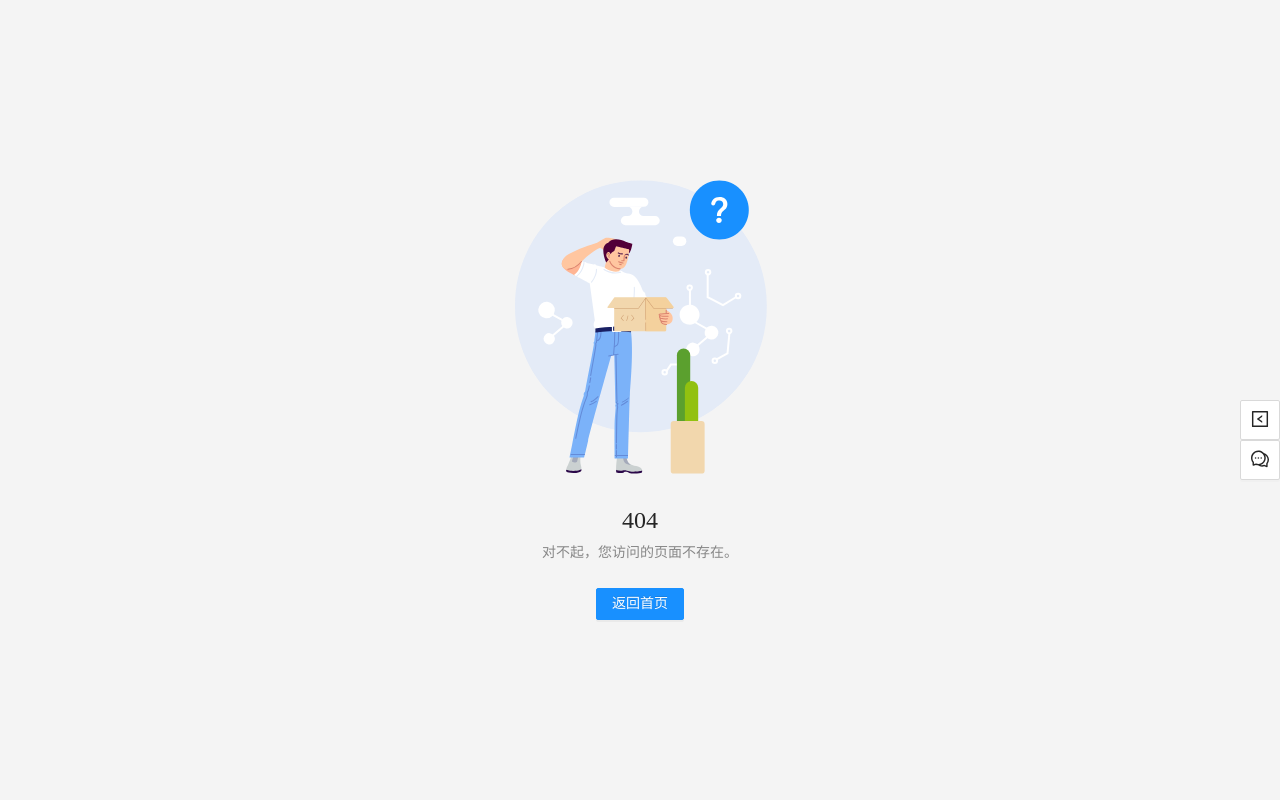
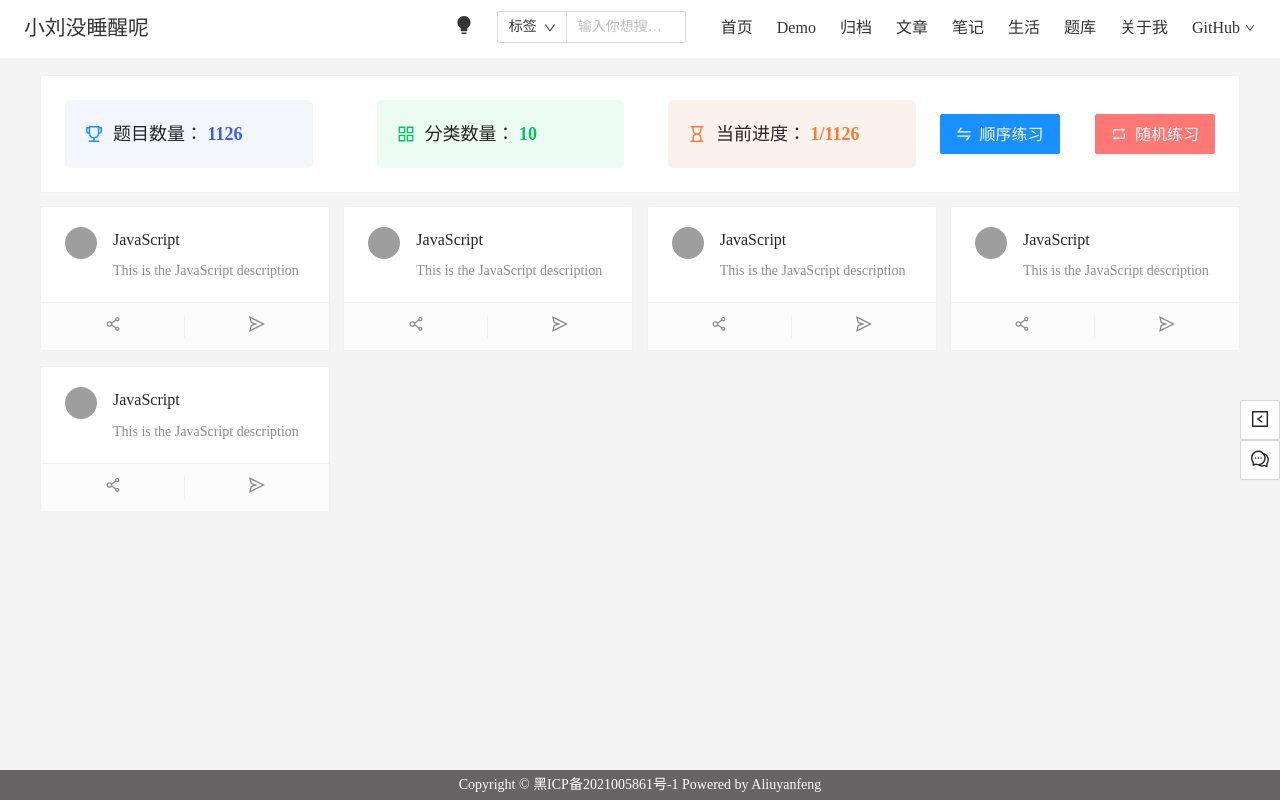
Before and after one commit to Aliuyanfeng/vue3-blogs, a Vue app: page /#/questionBank in a window 1280 px wide. Before the commit this address led to /#/exam. Built offline with nearby package versions, Linux system fonts and the light colour scheme; sample sign-in values are in the browser's storage; grey boxes are pictures that could not be loaded; what vue-request would draw is missing.

Commit message:
feat:新增题库

```diff
--- a/src/components/nav/TopNav.vue
+++ b/src/components/nav/TopNav.vue
@@ -42,7 +42,7 @@
                     <router-link to="/">生活</router-link>
                 </li>
                  <li class="link_item">
-                    <router-link to="/">题库</router-link>
+                    <router-link to="/QuestionBank">题库</router-link>
                 </li>
                  <li class="link_item">
                     <router-link to="/">关于我</router-link>
@@ -54,7 +54,7 @@
                         <DownOutlined />
                         </a>
                         <template #overlay>
-                        <a-menu @click="gitClick">
+                        <a-menu @click="gitClick($event as MenuInfo)">
                             <a-menu-item key="1">
                                 <a href="https://github.com/Aliuyanfeng" target="_blank">Aliuyanfeng</a>
                             </a-menu-item>
--- a/src/router/index.ts
+++ b/src/router/index.ts
@@ -60,6 +60,20 @@ const routes = [
       }
     }
   },
+  // 题库
+  {
+    path: '/questionBank',
+    name: 'QuestionBank',
+    component: modules['../views/QuestionBank/QuestionBank.vue'],
+    meta: { title: '题库' },
+  },
+  // 答题页
+  {
+    path: "/exam",
+    name: 'Exam',
+    component: modules['../views/QuestionBank/Exam.vue'],
+    meta: { title: '答题页' },
+  },
   // 404
   {
     path: '/:pathMatch(.*)*',
--- a/src/views/ArticleList/ArticleList.vue
+++ b/src/views/ArticleList/ArticleList.vue
@@ -5,7 +5,7 @@
 
   <main class="blog-main">
     <div class="article-container">
-      <a-card hoverable style="width: 290px" class="artice-item" v-for="(item,index) in articleData.list">
+      <a-card hoverable style="width: 290px" class="artice-item" v-for="(item,index) in (articleData.list)" :key="item.id">
         <template #cover>
           <img
             alt="example"
@@ -17,7 +17,7 @@
           <LikeOutlined :style="{color:'#1890FF'}"/>
           <ShareAltOutlined @click="copyShareUrl(item)"/>
         </template>
-        <a-card-meta :title="item?.article_title">
+        <a-card-meta :title="item.article_title" @click="jumpArticleDetail(item)">
           <template #avatar>
             <a-avatar src="https://zos.alipayobjects.com/rmsportal/ODTLcjxAfvqbxHnVXCYX.png" />
           </template>
@@ -58,7 +58,7 @@ import { useRouter } from "vue-router";
 
 import { getArticleList } from '@/api/article';
 
-import { message } from "ant-design-vue";
+import { message,notification } from "ant-design-vue";
 
 import { FireOutlined, LikeOutlined, ShareAltOutlined } from '@ant-design/icons-vue';
 
@@ -68,6 +68,7 @@ const loading = ref<boolean>(false);
 // 是否有背景色
 const isHaveBackground = ref<boolean>(true);
 
+const router = useRouter()
 
 onMounted(() => {
  _getArticleList()
@@ -85,7 +86,7 @@ const articleData = reactive({
   total:0,
   limit:10,
   page:1,
-  list:<articleInfoInterface>[]
+  list:Array as unknown as articleInfoInterface[]
 })
 
 // 获取文章
@@ -105,14 +106,39 @@ const _getArticleList = async () =>{
 }
 
 // 分页器change 事件
-const onChange = (pageNum:number) => {
-  articleData.page = pageNum
+const onChange = (...rest:Event[]) => {
+  articleData.page = rest[0] as unknown as number
   _getArticleList()
 }
 
 // 复制分享链接
 const copyShareUrl = (article:articleInfoInterface) =>{
+  let oInput = document.createElement("input");
+  oInput.value = `${import.meta.env.VITE_BASE_API}articleDetail/${article.id}`;
+  document.body.appendChild(oInput);
+  oInput.select(); // 选择对象;
+  // document.execCommand("Copy"); // 执行浏览器复制命令 即将被弃用
+  navigator.clipboard.writeText(oInput.value).then(function() {
+      notification.success({
+        message: '复制成功',
+        description:
+          '不同浏览器有差异性,建议使用Google浏览器访问',
+      });
+  }, function() {
+     notification.success({
+        message: '复制失败',
+        description:
+          '不同浏览器有差异性,建议使用Google浏览器访问',
+      });
+  });
+  oInput.remove();
+}
 
+// 跳转文章详情、
+const jumpArticleDetail = (article:articleInfoInterface) =>{
+  router.push({
+    path:`/articleDetail/${article.id}`
+  })
 }
 </script>
 <style lang="scss" scoped>
--- a/src/views/Note/Note.vue
+++ b/src/views/Note/Note.vue
@@ -6,7 +6,7 @@
   <a-layout style="min-height: calc(100vh - 87px)">
     <a-layout-sider v-model:collapsed="collapsed" collapsible class="site-layout-background">
 
-      <a-menu theme="light" v-model:selectedKeys="selectedKeys" mode="inline"  @click="_getClassifyNote">
+      <a-menu theme="light" v-model:selectedKeys="selectedKeys" mode="inline"  @click="_getClassifyNote($event as MenuInfo)">
          <div v-for="(item,index) in data2" :key="item!.id">
           <template v-if="item.children!.length == 0">
             <a-menu-item :key="item!.id">
@@ -136,7 +136,6 @@ const isNoteName = ref<string>(''); //选择的分类名称
 
 onMounted(() => {
   _getAllNoteCategory()
-  // _getClassifyNote()
 });
 
 // 获取所有导航分类
@@ -153,7 +152,7 @@ const _getAllNoteCategory = async () => {
 const _getClassifyNote = async (e: MenuInfo) =>{
   isNoteName.value = (e.domEvent.target as HTMLElement).innerText
   let formdata = {id:e.key,type:2}
-  getClassifyNote(formdata).then(res =>{
+  await getClassifyNote(formdata).then(res =>{
     if(res.code === 200){
       noteList.value = res.data
     }
--- /dev/null
+++ b/src/views/QuestionBank/Exam.vue
@@ -0,0 +1,69 @@
+<template>
+  <TopNav :isHaveBackground="true" />
+
+  <Loading :isSuccess="loading" />
+
+  <main class="blog-main">
+    <a-space direction="vertical" class="exam-row">
+      <div class="exam-container">
+        <a-col :span="18">
+            1.问答题
+        </a-col>
+        <a-col :span="6"> 答题卡组件 </a-col>
+      </div>
+    </a-space>
+  </main>
+  <Footer></Footer>
+</template>
+<script setup lang="ts">
+import {
+  ref,
+  onMounted,
+  onUpdated,
+  onUnmounted,
+  reactive,
+  computed,
+  nextTick,
+} from "vue";
+
+import TopNav from "@/components/nav/TopNav.vue";
+
+import Loading from "@/components/loading/loading.vue";
+
+import Footer from "@/components/footer.vue";
+
+import { useRouter } from "vue-router";
+
+import {
+  TrophyTwoTone,
+  AppstoreTwoTone,
+  HourglassTwoTone,
+  SwapOutlined,
+  RetweetOutlined,
+  ShareAltOutlined,
+  SendOutlined,
+} from "@ant-design/icons-vue";
+
+import { notification } from "ant-design-vue";
+// 加载loding
+const loading = ref<boolean>(false);
+// 是否有背景色
+const isHaveBackground = ref<boolean>(true);
+
+const router = useRouter();
+
+onMounted(() => {});
+</script>
+<style lang="scss" scoped>
+.blog-main {
+  .exam-row {
+    width: 100%;
+    margin: 0;
+
+    .exam-container{
+        display: flex;
+        justify-content: space-between;
+    }
+  }
+}
+</style>
--- /dev/null
+++ b/src/views/QuestionBank/QuestionBank.vue
@@ -0,0 +1,227 @@
+<template>
+  <TopNav :isHaveBackground="true" />
+
+  <Loading :isSuccess="loading" />
+
+  <main class="blog-main">
+    <a-space direction="vertical" class="question-info">
+      <a-card hoverable="true">
+        <a-row :gutter="16" align="middle">
+          <a-col :span="6">
+            <div class="question-info-item quesiton-info-bgc1">
+              <TrophyTwoTone />
+              <span class="info-item-title">
+                题目数量：
+                <span class="info-item-num">1126</span>
+              </span>
+            </div>
+          </a-col>
+          <a-col :span="6">
+            <div class="question-info-item quesiton-info-bgc2">
+              <AppstoreTwoTone twoToneColor="#00c561" />
+              <span class="info-item-title">
+                分类数量：
+                <span class="info-item-num">10</span>
+              </span>
+            </div>
+          </a-col>
+          <a-col :span="6">
+            <div class="question-info-item quesiton-info-bgc3">
+              <HourglassTwoTone twoToneColor="#fd7b2f" />
+              <span class="info-item-title">
+                当前进度：
+                <span class="info-item-num">1/1126</span>
+              </span>
+            </div>
+          </a-col>
+          <a-col :span="6">
+            <div class="question-item-btns">
+              <a-button type="primary" size="large">
+                <template #icon>
+                  <SwapOutlined />
+                </template>
+                顺序练习
+              </a-button>
+              <a-button type="primary" danger size="large">
+                <template #icon>
+                  <RetweetOutlined />
+                </template>
+                随机练习
+              </a-button>
+            </div>
+          </a-col>
+        </a-row>
+      </a-card>
+
+      <div class="quesiton-bank-item">
+        <a-card hoverable style="width: 290px" v-for="item in 5">
+          <template class="ant-card-actions" #actions>
+            <a-tooltip placement="top">
+              <template #title>
+                <span>分享</span>
+              </template>
+              <ShareAltOutlined @click="copyShareUrl(item)" />
+            </a-tooltip>
+            <a-tooltip placement="top">
+              <template #title>
+                <span>去练习</span>
+              </template>
+              <SendOutlined @click="jumpPractice(item)" />
+            </a-tooltip>
+          </template>
+          <a-card-meta
+            title="JavaScript"
+            description="This is the JavaScript description"
+          >
+            <template #avatar>
+              <a-avatar
+                src="https://zos.alipayobjects.com/rmsportal/ODTLcjxAfvqbxHnVXCYX.png"
+              />
+            </template>
+          </a-card-meta>
+        </a-card>
+      </div>
+    </a-space>
+  </main>
+  <Footer></Footer>
+</template>
+<script setup lang="ts">
+import {
+  ref,
+  onMounted,
+  onUpdated,
+  onUnmounted,
+  reactive,
+  computed,
+  nextTick,
+} from "vue";
+
+import TopNav from "@/components/nav/TopNav.vue";
+
+import Loading from "@/components/loading/loading.vue";
+
+import Footer from "@/components/footer.vue";
+
+import { useRouter } from "vue-router";
+
+import {
+  TrophyTwoTone,
+  AppstoreTwoTone,
+  HourglassTwoTone,
+  SwapOutlined,
+  RetweetOutlined,
+  ShareAltOutlined,
+  SendOutlined,
+} from "@ant-design/icons-vue";
+
+import { notification } from 'ant-design-vue';
+// 加载loding
+const loading = ref<boolean>(false);
+// 是否有背景色
+const isHaveBackground = ref<boolean>(true);
+
+const router = useRouter();
+
+onMounted(() => {});
+
+// 复制分享url
+const copyShareUrl = (bank:any) => {
+  let oInput = document.createElement("input");
+  oInput.value = `${import.meta.env.VITE_BASE_API}exam?id=88`;
+  document.body.appendChild(oInput);
+  oInput.select(); // 选择对象;
+  // document.execCommand("Copy"); // 执行浏览器复制命令 即将被弃用
+  navigator.clipboard.writeText(oInput.value).then(function() {
+      notification.success({
+        message: '复制成功',
+        description:
+          '不同浏览器有差异性,建议使用Google浏览器访问',
+      });
+  }, function() {
+     notification.success({
+        message: '复制失败',
+        description:
+          '不同浏览器有差异性,建议使用Google浏览器访问',
+      });
+  });
+  oInput.remove();
+};
+
+// 跳转练习页面
+const jumpPractice = (bank:any) =>{
+  router.push({
+    path:"/exam"
+  })
+}
+</script>
+<style lang="scss" scoped>
+.blog-main {
+  .question-info {
+    width: 100%;
+
+    .question-item-btns {
+      display: inline-flex;
+      justify-content: space-between;
+      align-items: center;
+      width: 100%;
+    }
+    .question-info-item {
+      display: inline-flex;
+      width: 90%;
+
+      border-radius: 5px;
+      padding: 20px;
+      font-size: 18px;
+      align-items: center;
+      justify-self: center;
+      .info-item-title {
+        margin-left: 10px;
+        .info-item-num {
+          font-weight: 700;
+        }
+      }
+    }
+    .quesiton-info-bgc1 {
+      background-color: #f3f6fd;
+      .info-item-title {
+        .info-item-num {
+          color: #3859ff;
+        }
+      }
+    }
+
+    .quesiton-info-bgc2 {
+      background-color: #ecfbf3;
+      margin-left: 20px;
+      .info-item-title {
+        .info-item-num {
+          color: #00c561;
+        }
+      }
+    }
+
+    .quesiton-info-bgc3 {
+      background-color: #fcf2ed;
+      margin-left: 20px;
+      .info-item-title {
+        .info-item-num {
+          color: #fd7b2f;
+        }
+      }
+    }
+  }
+
+  .quesiton-bank-item {
+    display: flex;
+    align-items: center;
+    justify-content: space-between;
+    flex-wrap: wrap;
+    margin-top: 5px;
+    .ant-card {
+      &:nth-of-type(n + 5) {
+        margin-top: 15px;
+      }
+    }
+  }
+}
+</style>
```
